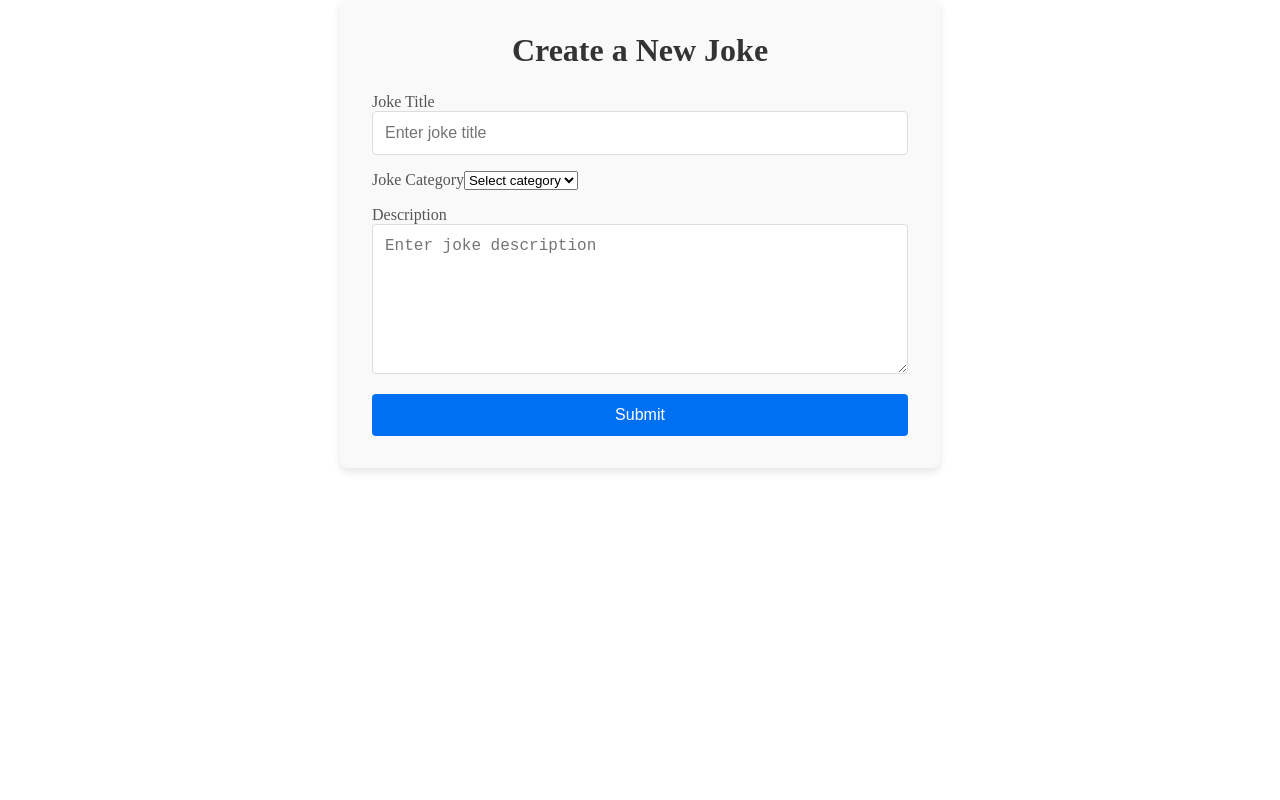
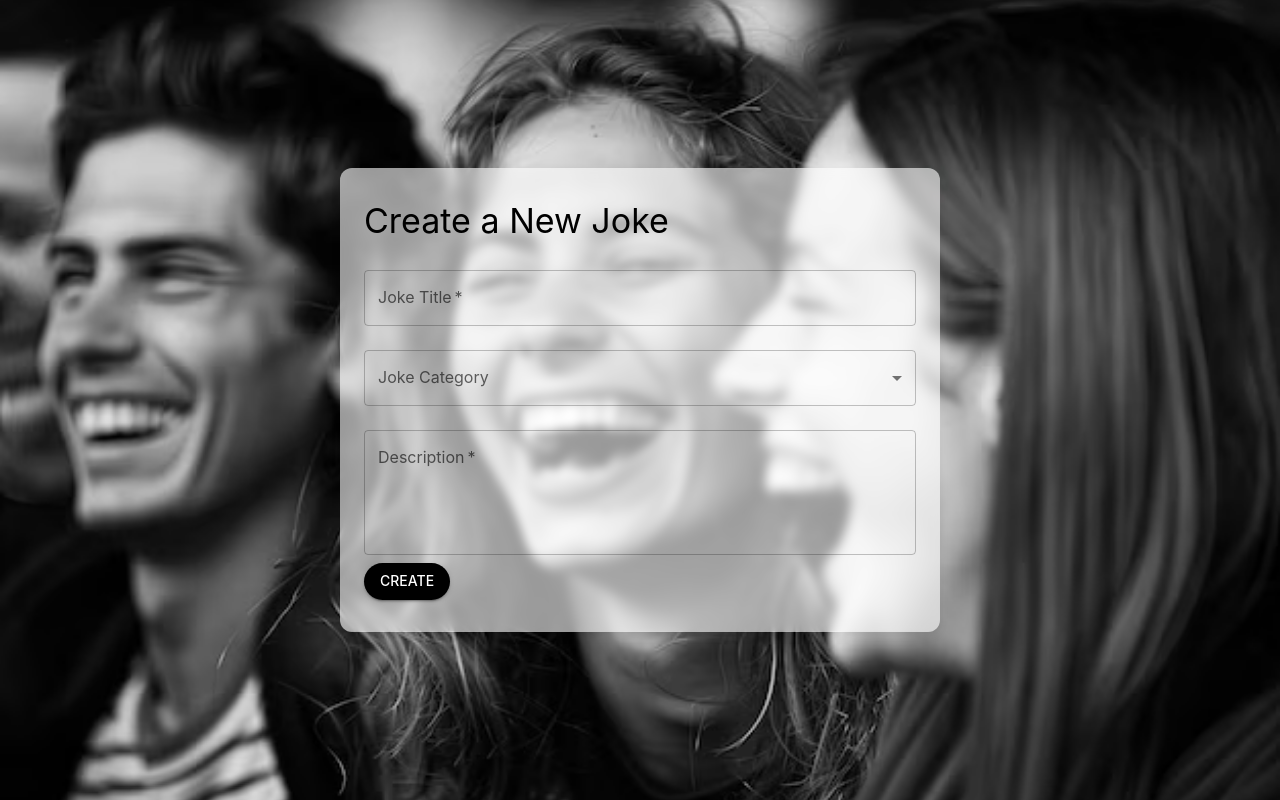
Before and after one commit to ruwanliyanage123/joke-hub-app, a Next.js app: page /create-joke in a window 1280 px wide. Built offline with nearby package versions, Linux system fonts and the light colour scheme.

Commit message:
Modification on the pages

```diff
--- a/package.json
+++ b/package.json
@@ -6,7 +6,8 @@
     "dev": "next dev",
     "build": "next build",
     "start": "next start",
-    "lint": "next lint"
+    "lint": "next lint",
+    "submit-jokes": "node scripts/data-collection-script.js"
   },
   "dependencies": {
     "@emotion/react": "^11.13.0",
@@ -15,6 +16,7 @@
     "@mui/material": "^5.16.5",
     "axios": "^1.7.2",
     "next": "14.2.5",
+    "node-fetch": "^2.7.0",
     "react": "^18",
     "react-dom": "^18"
   },
--- a/pages/create-joke.js
+++ b/pages/create-joke.js
@@ -1,7 +1,38 @@
 import React, { useState } from "react";
 import Head from "next/head";
-import styles from "../styles/CreateJoke.module.css";
-import { createJoke } from "../services/joke-service";
+import {
+  Container,
+  Typography,
+  Box,
+  TextField,
+  MenuItem,
+  Select,
+  InputLabel,
+  FormControl,
+  Button,
+  ThemeProvider,
+  createTheme,
+} from "@mui/material";
+
+const theme = createTheme({
+  palette: {
+    primary: {
+      main: "#556cd6",
+    },
+    secondary: {
+      main: "#19857b",
+    },
+    error: {
+      main: "#ff4400",
+    },
+    background: {
+      default: "#f0f0f0",
+    },
+  },
+  typography: {
+    fontFamily: "Inter, Arial",
+  },
+});
 
 export default function CreateJoke() {
   const [description, setDescription] = useState("");
@@ -15,7 +46,8 @@ export default function CreateJoke() {
       jokeType: type,
       jokeDescription: description,
     };
-    createJoke(jokeData);
+    // Your createJoke function call here
+    // await createJoke(jokeData);
     clearForm();
   };
 
@@ -34,68 +66,90 @@ export default function CreateJoke() {
           content="Create a new joke and share it with the world!"
         />
       </Head>
-      <div className={styles.container}>
-        <h1 className={styles.title}>Create a New Joke</h1>
-        <form onSubmit={handlerSubmit} className={styles.form}>
-          <div className={styles.formGroup}>
-            <label htmlFor="jokeTitle" className={styles.label}>
-              Joke Title
-            </label>
-            <input
-              type="text"
+      <ThemeProvider theme={theme}>
+        <Box
+          sx={{
+            backgroundImage: "url(/createjoke.jpg)", // Replace with your image path
+            backgroundSize: "cover",
+            backgroundPosition: "center",
+            minHeight: "100vh",
+            display: "flex",
+            alignItems: "center",
+            justifyContent: "center",
+          }}
+        >
+          <Container
+            maxWidth="sm"
+            sx={{
+              backgroundColor: "rgba(255, 255, 255, 0.6)", // White background with opacity
+              borderRadius: "12px",
+              padding: "2rem",
+              boxShadow: "0 4px 8px rgba(0, 0, 0, 0.1)", // Shadow for better look
+              backdropFilter: "blur(5px)", // Apply blur to the container
+              position: "relative",
+            }}
+          >
+            <Typography variant="h4" component="h1" gutterBottom>
+              Create a New Joke
+            </Typography>
+            <form onSubmit={handlerSubmit}>
+              <FormControl fullWidth margin="normal">
+                <TextField
+                  label="Joke Title"
+                  variant="outlined"
                   required
-              id="jokeTitle"
-              className={styles.input}
-              placeholder="Enter joke title"
-              onChange={(e) => {
-                setTitle(e.target.value);
-              }}
                   value={title}
+                  onChange={(e) => setTitle(e.target.value)}
                 />
-          </div>
-          <div className={styles.formGroup}>
-            <label htmlFor="jokeType" className={styles.label}>
-              Joke Category
-            </label>
-            <select
+              </FormControl>
+              <FormControl fullWidth margin="normal">
+                <InputLabel id="jokeType-label">Joke Category</InputLabel>
+                <Select
+                  labelId="jokeType-label"
                   id="jokeType"
                   required
-              className={styles.select}
-              onChange={(e) => {
-                setType(e.target.value);
-              }}
                   value={type}
+                  onChange={(e) => setType(e.target.value)}
+                  label="Joke Category"
                 >
-              <option value="">Select category</option>
-              <option value="political">Political</option>
-              <option value="cricket">Cricket</option>
-              <option value="film">Film</option>
-              <option value="it">IT</option>
-              <option value="kids">Kids</option>
-              <option value="office">Office</option>
-              <option value="home">Home</option>
-              <option value="gym">Gym</option>
-              <option value="school">School</option>
-            </select>
-          </div>
-          <div className={styles.formGroup}>
-            <label htmlFor="jokeDescription" className={styles.label}>
-              Description
-            </label>
-            <textarea
+                  <MenuItem value="">
+                    <em>None</em>
+                  </MenuItem>
+                  <MenuItem value="political">Political</MenuItem>
+                  <MenuItem value="cricket">Cricket</MenuItem>
+                  <MenuItem value="film">Film</MenuItem>
+                  <MenuItem value="it">IT</MenuItem>
+                  <MenuItem value="kids">Kids</MenuItem>
+                  <MenuItem value="office">Office</MenuItem>
+                  <MenuItem value="home">Home</MenuItem>
+                  <MenuItem value="gym">Gym</MenuItem>
+                  <MenuItem value="school">School</MenuItem>
+                </Select>
+              </FormControl>
+              <FormControl fullWidth margin="normal">
+                <TextField
                   id="jokeDescription"
+                  label="Description"
+                  variant="outlined"
                   required
-              className={styles.textarea}
-              placeholder="Enter joke description"
+                  multiline
+                  rows={4}
                   value={description}
                   onChange={(e) => setDescription(e.target.value)}
-            ></textarea>
-          </div>
-          <button type="submit" className={styles.button}>
-            Submit
-          </button>
+                />
+              </FormControl>
+              <Button
+                type="submit"
+                variant="contained"
+                color="primary"
+                sx={{ borderRadius: "80px", backgroundColor: "black" }}
+              >
+                Create
+              </Button>
             </form>
-      </div>
+          </Container>
+        </Box>
+      </ThemeProvider>
     </>
   );
 }
```
Also changed, not shown: pages/read-joke.js (+15 -7 lines), scripts/data-collection-script.js (added, +29 -0 lines), scripts/jokes-collections.js (added, +164 -0 lines), public/createjoke.jpg (renamed from public/readjoke1.jpg), 1 other file (tests, documents, lock files or other folders). Lines whose indentation alone changed are shown as unchanged.
